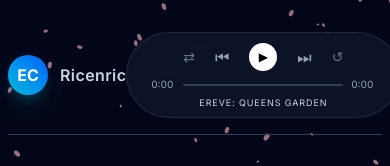
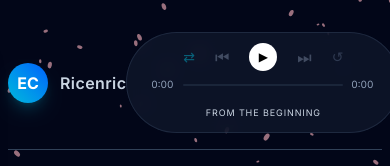
Before and after one commit to ricenric/ricenric.github.io, a website built with Vite: page index.html in a window 390 px wide. Shown: the top 166 px of the page. Built offline with nearby package versions, Linux system fonts and the light colour scheme; files whose address does not match are found by name.

Commit message:
add 7 more bgm sounds, move from /assets to /public since they are not referenced in index.html and need to be served by vite. update music player to scroll when text is too long, only enable media player buttons after play button is pressed which enables BGM/sound for the website.

```diff
--- a/index.html
+++ b/index.html
@@ -38,7 +38,9 @@
                 <span id="bgm-duration" class="text-[10px] text-slate-400 w-6 tabular-nums">0:00</span>
             </div>
             <!-- Track name -->
-            <span id="track-name" class="text-[9px] text-slate-300 tracking-widest uppercase leading-none">No Track</span>
+            <div class="w-48 overflow-hidden mx-auto">
+                <span id="track-name" class="text-[9px] text-slate-300 tracking-widest uppercase leading-none inline-block whitespace-nowrap">No Track</span>
+            </div>
         </div>
 
         <div class="text-sm font-medium tracking-wider text-slate-400" id="console-clock">10:45 AM</div>
--- a/js/main.js
+++ b/js/main.js
@@ -1,4 +1,5 @@
 import { setPetalCount } from './petals.js';
+import { initPlayer } from './player.js';
 
 document.addEventListener('DOMContentLoaded', () => {
     // 1. Clock Logic
@@ -83,159 +84,6 @@ document.addEventListener('DOMContentLoaded', () => {
         });
     }
 
-    // 6. BGM Setup
-    const bgm = document.getElementById('bgm');
-    const fxToggle = document.getElementById('fx-toggle');
-    const volumeSlider = document.getElementById('volume-slider');
-    const volumeCount = document.getElementById('volume-count');
-    const volumeLabel = document.getElementById('volume-label');
-
-    // 7. Music Player
-    const bgmTracks = [
-        { src: '/assets/sounds/bgm/queens_garden.mp3', name: 'Ereve: Queens Garden' },
-        { src: '/assets/sounds/bgm/water_way.mp3', name: 'Perion: Water Way' },
-        { src: '/assets/sounds/bgm/the_worlds_end.mp3', name: 'Limen: The Worlds End' },
-    ];
-
-    let currentTrackIndex = 0;
-    let isShuffled = false;
-    let isRepeating = false;
-
-    const playPauseBtn = document.getElementById('play-pause-btn');
-    const prevBtnBgm = document.getElementById('prev-btn-bgm');
-    const nextBtnBgm = document.getElementById('next-btn-bgm');
-    const shuffleBtn = document.getElementById('shuffle-btn');
-    const repeatBtn = document.getElementById('repeat-btn');
-    const progressFill = document.getElementById('progress-fill');
-    const progressBar = document.getElementById('progress-bar');
-    const bgmCurrent = document.getElementById('bgm-current');
-    const bgmDuration = document.getElementById('bgm-duration');
-    const trackName = document.getElementById('track-name');
-
-    function formatTime(secs) {
-        const m = Math.floor(secs / 60);
-        const s = Math.floor(secs % 60).toString().padStart(2, '0');
-        return `${m}:${s}`;
-    }
-
-    function loadTrack(index) {
-        bgm.src = bgmTracks[index].src;
-        trackName.textContent = bgmTracks[index].name;
-        bgm.load();
-    }
-
-    function playTrack(index) {
-        currentTrackIndex = index;
-        loadTrack(index);
-        bgm.play().catch(() => {});
-        playPauseBtn.textContent = '⏸';
-    }
-
-    function getNextIndex() {
-        if (isShuffled) {
-            let next;
-            do { next = Math.floor(Math.random() * bgmTracks.length); }
-            while (next === currentTrackIndex && bgmTracks.length > 1);
-            return next;
-        }
-        return (currentTrackIndex + 1) % bgmTracks.length;
-    }
-
-    function setMuteState(muted) {
-        bgm.muted = muted;
-        fxToggle.checked = !muted;
-
-        volumeSlider.disabled = muted;
-        volumeSlider.classList.toggle('opacity-40', muted);
-        volumeSlider.classList.toggle('cursor-not-allowed', muted);
-        volumeSlider.classList.toggle('cursor-pointer', !muted);
-        volumeLabel.classList.toggle('opacity-40', muted);
-        volumeCount.classList.toggle('opacity-40', muted);
-
-        if (!muted) {
-            bgm.play().catch(() => {});
-            playPauseBtn.textContent = '⏸';
-        } else {
-            bgm.pause();
-            playPauseBtn.textContent = '▶';
-        }
-    }
-
-    // Single playPauseBtn listener
-    playPauseBtn?.addEventListener('click', () => {
-        if (bgm.muted) {
-            setMuteState(false);
-            return;
-        }
-        if (bgm.paused) {
-            bgm.play();
-            playPauseBtn.textContent = '⏸';
-        } else {
-            bgm.pause();
-            playPauseBtn.textContent = '▶';
-        }
-    });
-
-    nextBtnBgm?.addEventListener('click', () => playTrack(getNextIndex()));
-    prevBtnBgm?.addEventListener('click', () => {
-        if (bgm.currentTime > 3) { bgm.currentTime = 0; }
-        else { playTrack((currentTrackIndex - 1 + bgmTracks.length) % bgmTracks.length); }
-    });
-
-    shuffleBtn?.addEventListener('click', () => {
-        isShuffled = !isShuffled;
-        shuffleBtn.classList.toggle('text-cyan-400', isShuffled);
-        shuffleBtn.classList.toggle('text-slate-500', !isShuffled);
-    });
-
-    repeatBtn?.addEventListener('click', () => {
-        isRepeating = !isRepeating;
-        repeatBtn.classList.toggle('text-cyan-400', isRepeating);
-        repeatBtn.classList.toggle('text-slate-500', !isRepeating);
-    });
-
-    bgm.addEventListener('ended', () => {
-        if (isRepeating) { bgm.play(); }
-        else { playTrack(getNextIndex()); }
-    });
-
-    bgm.addEventListener('timeupdate', () => {
-        if (!bgm.duration) return;
-        const pct = (bgm.currentTime / bgm.duration) * 100;
-        progressFill.style.width = `${pct}%`;
-        bgmCurrent.textContent = formatTime(bgm.currentTime);
-        bgmDuration.textContent = formatTime(bgm.duration);
-    });
-
-    progressBar?.addEventListener('click', (e) => {
-        const rect = progressBar.getBoundingClientRect();
-        const pct = (e.clientX - rect.left) / rect.width;
-        bgm.currentTime = pct * bgm.duration;
-    });
-
-    // Load first track on init
-    loadTrack(0);
-
-    // 8. Volume + BGM toggle
-    bgm.volume = 0.25;
-    bgm.muted = true;
-
-    if (fxToggle) {
-        fxToggle.addEventListener('change', (e) => setMuteState(!e.target.checked));
-    }
-
-    if (volumeSlider) {
-        volumeSlider.addEventListener('input', (e) => {
-            const val = parseInt(e.target.value);
-            bgm.volume = val / 100;
-            volumeCount.textContent = `${val}%`;
-        });
-    }
-
-    // 9. BGM Autoplay on first interaction — keydown only, no click
-    function startBgm() {
-        if (!bgm.muted) bgm.play().catch(() => {});
-        document.removeEventListener('keydown', startBgm);
-    }
-    document.addEventListener('keydown', startBgm);
+    // 6. Init Player
+    initPlayer();
 });
--- /dev/null
+++ b/js/player.js
@@ -0,0 +1,197 @@
+export function initPlayer() {
+    const bgm = document.getElementById('bgm');
+    const fxToggle = document.getElementById('fx-toggle');
+    const volumeSlider = document.getElementById('volume-slider');
+    const volumeCount = document.getElementById('volume-count');
+    const volumeLabel = document.getElementById('volume-label');
+
+
+    const bgmTracks = [
+        { src: '/assets/sounds/bgm/from_the_beginning.mp3', name: 'From the Beginning' },
+        { src: '/assets/sounds/bgm/ludibrium_fairytale.mp3', name: 'Ludibrium: Fairytale' },
+        { src: '/assets/sounds/bgm/queens_garden.mp3', name: 'Ereve: Queens Garden' },
+        { src: '/assets/sounds/bgm/sellas_where_stars_rest.mp3', name: 'Sellas: Where Stars Rest' },
+        { src: '/assets/sounds/bgm/shangrila_the_land_of_peach_blossoms.mp3', name: 'Shangri-La: The Land of Peach Blossoms' },
+        { src: '/assets/sounds/bgm/ludibrium_timeless.mp3', name: 'Ludibrium: Timeless' },
+        { src: '/assets/sounds/bgm/temple_of_time.mp3', name: 'Temple of Time' },
+        { src: '/assets/sounds/bgm/kerning_square.mp3', name: 'Kerning Square' },
+        { src: '/assets/sounds/bgm/water_way.mp3', name: 'Perion: Water Way' },
+        { src: '/assets/sounds/bgm/the_worlds_end.mp3', name: 'Limen: The Worlds End' }
+
+
+    ];
+
+    let currentTrackIndex = 0;
+    let isShuffled = true;
+    let isRepeating = false;
+
+    const playPauseBtn = document.getElementById('play-pause-btn');
+    const prevBtnBgm = document.getElementById('prev-btn-bgm');
+    const nextBtnBgm = document.getElementById('next-btn-bgm');
+    const shuffleBtn = document.getElementById('shuffle-btn');
+    const repeatBtn = document.getElementById('repeat-btn');
+    const progressFill = document.getElementById('progress-fill');
+    const progressBar = document.getElementById('progress-bar');
+    const bgmCurrent = document.getElementById('bgm-current');
+    const bgmDuration = document.getElementById('bgm-duration');
+    const trackName = document.getElementById('track-name');
+
+    // Set initial shuffle button appearance
+    shuffleBtn?.classList.add('text-cyan-400');
+    shuffleBtn?.classList.remove('text-slate-500');
+
+    function setControlsEnabled(enabled) {
+        const controls = [prevBtnBgm, nextBtnBgm, shuffleBtn, repeatBtn, progressBar];
+        controls.forEach(el => {
+            if (!el) return;
+            if (enabled) {
+                el.disabled = false;
+                el.classList.remove('opacity-40', 'cursor-not-allowed', 'pointer-events-none');
+            } else {
+                el.disabled = true;
+                el.classList.add('opacity-40', 'cursor-not-allowed', 'pointer-events-none');
+            }
+        });
+    }
+
+    // Lock controls on init
+    setControlsEnabled(false);
+
+    function formatTime(secs) {
+        const m = Math.floor(secs / 60);
+        const s = Math.floor(secs % 60).toString().padStart(2, '0');
+        return `${m}:${s}`;
+    }
+
+    function loadTrack(index) {
+        bgm.src = bgmTracks[index].src;
+        bgm.load();
+
+        // Reset first
+        trackName.textContent = bgmTracks[index].name;
+        trackName.classList.remove('scrolling');
+
+        setTimeout(() => {
+            const wrapper = trackName.parentElement;
+            if (trackName.scrollWidth > wrapper.clientWidth) {
+                trackName.textContent = bgmTracks[index].name + '\u00A0\u00A0\u00A0\u00A0\u00A0\u00A0' + bgmTracks[index].name;
+                trackName.classList.add('scrolling');
+            } else {
+                trackName.style.transform = 'translateX(0)';
+            }
+        }, 50);
+    }
+
+    function playTrack(index) {
+        currentTrackIndex = index;
+        loadTrack(index);
+        bgm.play().catch(() => {});
+        playPauseBtn.textContent = '⏸';
+    }
+
+    function getNextIndex() {
+        if (isShuffled) {
+            let next;
+            do { next = Math.floor(Math.random() * bgmTracks.length); }
+            while (next === currentTrackIndex && bgmTracks.length > 1);
+            return next;
+        }
+        return (currentTrackIndex + 1) % bgmTracks.length;
+    }
+
+    function setMuteState(muted) {
+        bgm.muted = muted;
+        fxToggle.checked = !muted;
+        setControlsEnabled(!muted);
+
+        volumeSlider.disabled = muted;
+        volumeSlider.classList.toggle('opacity-40', muted);
+        volumeSlider.classList.toggle('cursor-not-allowed', muted);
+        volumeSlider.classList.toggle('cursor-pointer', !muted);
+        volumeLabel.classList.toggle('opacity-40', muted);
+        volumeCount.classList.toggle('opacity-40', muted);
+
+        if (!muted) {
+            bgm.play().catch(() => {});
+            playPauseBtn.textContent = '⏸';
+        } else {
+            bgm.pause();
+            playPauseBtn.textContent = '▶';
+        }
+    }
+
+    playPauseBtn?.addEventListener('click', () => {
+        if (bgm.muted) {
+            setMuteState(false);
+            return;
+        }
+        if (bgm.paused) {
+            bgm.play();
+            playPauseBtn.textContent = '⏸';
+        } else {
+            bgm.pause();
+            playPauseBtn.textContent = '▶';
+        }
+    });
+
+    nextBtnBgm?.addEventListener('click', () => playTrack(getNextIndex()));
+    prevBtnBgm?.addEventListener('click', () => {
+        if (bgm.currentTime > 3) { bgm.currentTime = 0; }
+        else { playTrack((currentTrackIndex - 1 + bgmTracks.length) % bgmTracks.length); }
+    });
+
+    shuffleBtn?.addEventListener('click', () => {
+        isShuffled = !isShuffled;
+        shuffleBtn.classList.toggle('text-cyan-400', isShuffled);
+        shuffleBtn.classList.toggle('text-slate-500', !isShuffled);
+    });
+
+    repeatBtn?.addEventListener('click', () => {
+        isRepeating = !isRepeating;
+        repeatBtn.classList.toggle('text-cyan-400', isRepeating);
+        repeatBtn.classList.toggle('text-slate-500', !isRepeating);
+    });
+
+    bgm.addEventListener('ended', () => {
+        if (isRepeating) { bgm.play(); }
+        else { playTrack(getNextIndex()); }
+    });
+
+    bgm.addEventListener('timeupdate', () => {
+        if (!bgm.duration) return;
+        const pct = (bgm.currentTime / bgm.duration) * 100;
+        progressFill.style.width = `${pct}%`;
+        bgmCurrent.textContent = formatTime(bgm.currentTime);
+        bgmDuration.textContent = formatTime(bgm.duration);
+    });
+
+    progressBar?.addEventListener('click', (e) => {
+        const rect = progressBar.getBoundingClientRect();
+        const pct = (e.clientX - rect.left) / rect.width;
+        bgm.currentTime = pct * bgm.duration;
+    });
+
+    // Init
+    loadTrack(0);
+    bgm.volume = 0.25;
+    bgm.muted = true;
+
+    if (fxToggle) {
+        fxToggle.addEventListener('change', (e) => setMuteState(!e.target.checked));
+    }
+
+    if (volumeSlider) {
+        volumeSlider.addEventListener('input', (e) => {
+            const val = parseInt(e.target.value);
+            bgm.volume = val / 100;
+            volumeCount.textContent = `${val}%`;
+        });
+    }
+
+    // Autoplay on first keydown
+    function startBgm() {
+        if (!bgm.muted) bgm.play().catch(() => {});
+        document.removeEventListener('keydown', startBgm);
+    }
+    document.addEventListener('keydown', startBgm);
+}
--- a/style.css
+++ b/style.css
@@ -72,3 +72,21 @@
         @apply text-xs font-semibold text-slate-500 tracking-wider uppercase;
     }
 }
+
+/* Outside any @layer */
+#track-name {
+    white-space: nowrap;
+    display: inline-block;
+    min-width: 100%;      /* centers short text within the wrapper */
+    text-align: center;
+}
+
+@keyframes marquee {
+    0%, 15%   { transform: translateX(0); }   /* 15% of duration = pause length */
+    85%, 100% { transform: translateX(-50%); }
+}
+
+#track-name.scrolling {
+    min-width: unset;
+    animation: marquee 8s linear infinite;
+}
```
Also changed, not shown: 13 other files.
